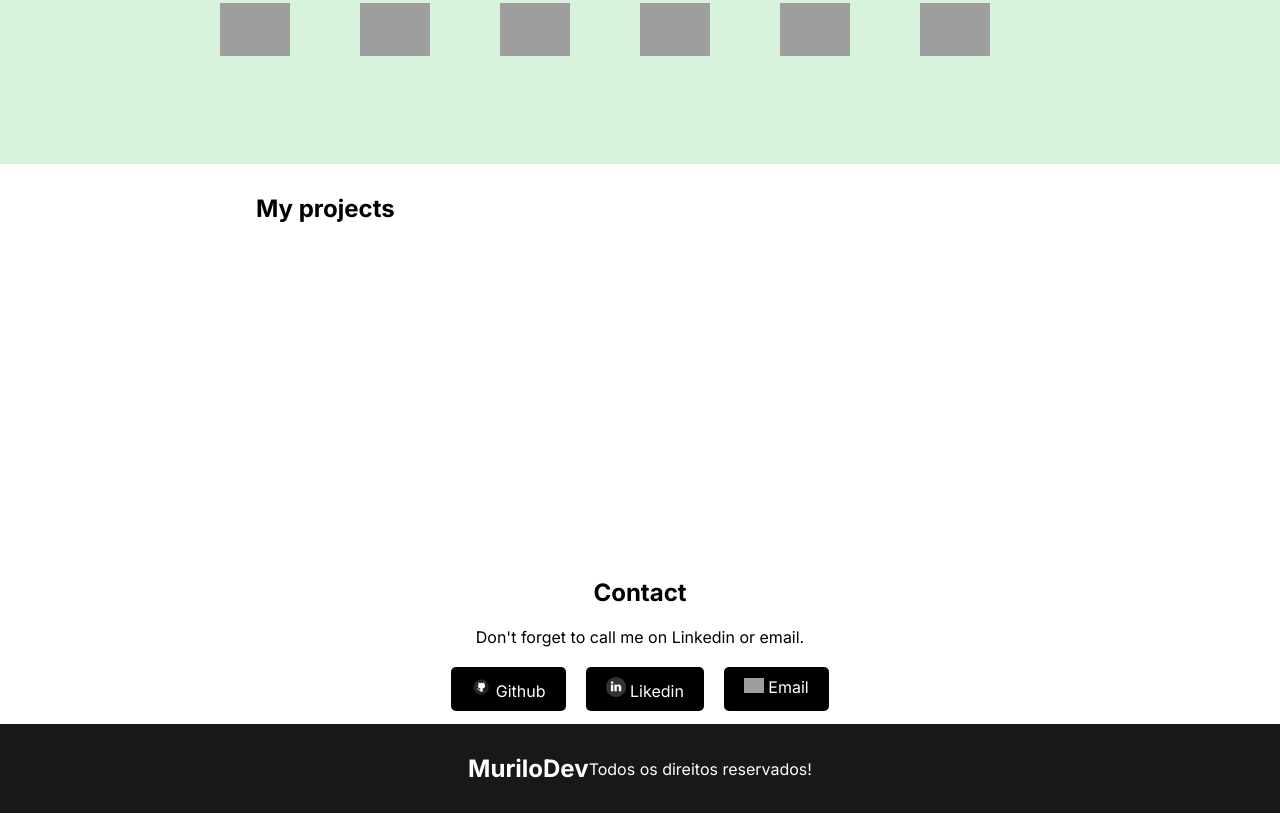
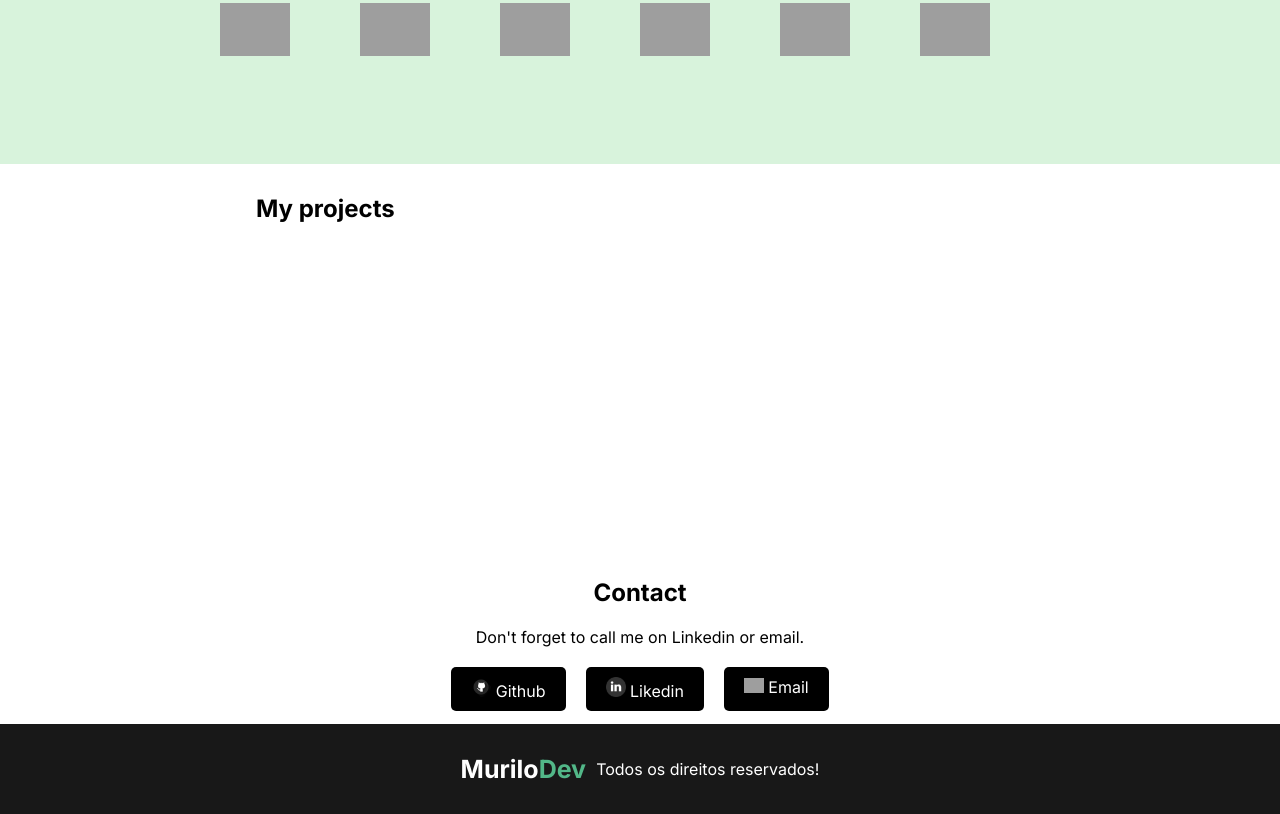
Before and after one commit to MuriloRocha-01/Portifolio, a plain HTML site: page index.html in a window 1280 px wide. Shown: the part 1116-1930 px from the top of the page. Drawn offline with Linux system fonts and the light colour scheme; grey boxes are pictures that could not be loaded.

Commit message:
mudança na cor do texto

```diff
--- a/style.css
+++ b/style.css
@@ -102,6 +102,7 @@ html {
 
 .text h1{
     margin-bottom: 20px;
+    font-size: 40px;
 }
 .text p{
     margin-bottom: 30px;
@@ -206,6 +207,13 @@ html {
     padding: 30px 0;
     width: 100%;
 }
+.Container-footer h2 span {
+    color: #52b788;
+}
+.Container-footer h2 {
+    margin-right: 10px;
+    font-size: 25px;
+}
 
 @media (max-width: 768px) {
     .header h1 {
```
